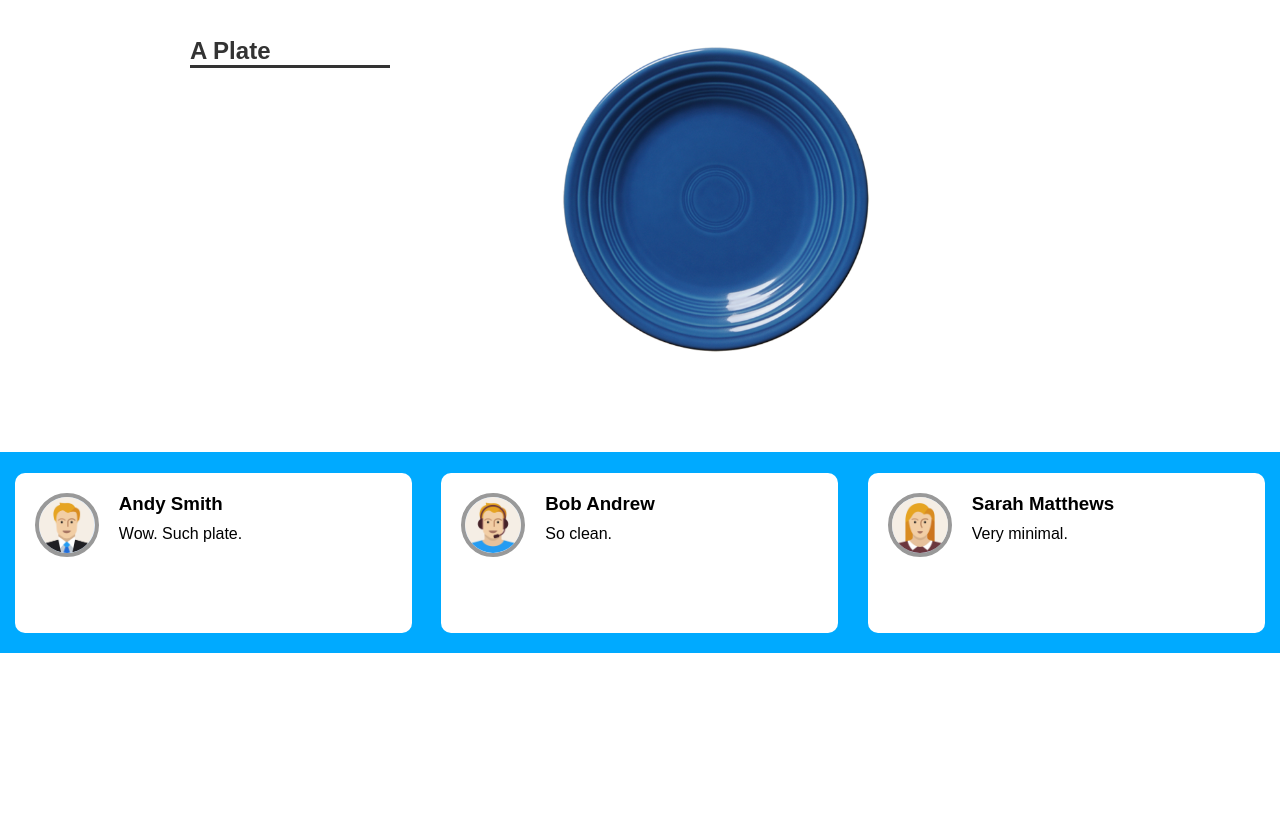
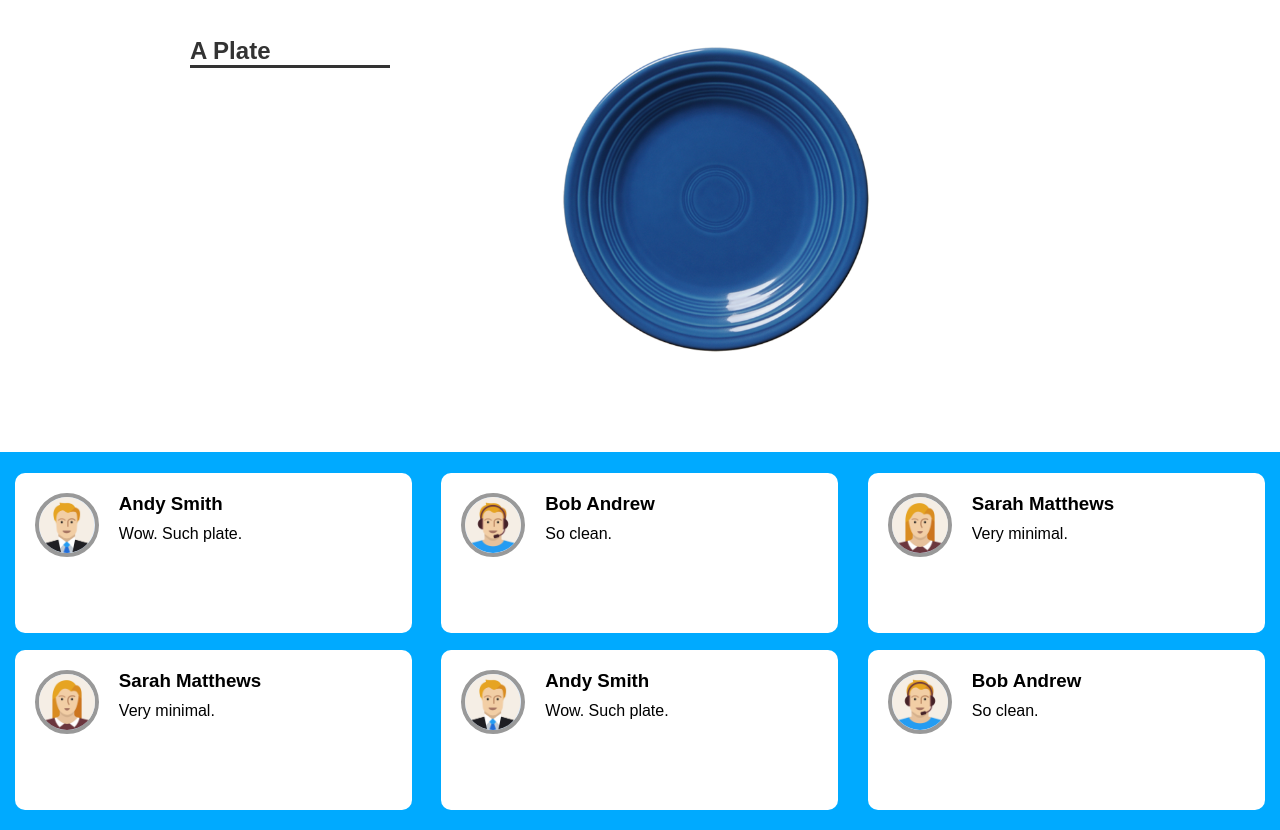
Before and after one commit to suniga-mrs/clean, a plain HTML site: page index.html in a window 1280 px wide. Shown: the part 73-903 px from the top of the page. Before the commit the page ends 800 px from the top, so only its background shows below. Drawn offline with Linux system fonts and the light colour scheme; a web font is replaced by a local one.

Commit message:
customized mod03-09

```diff
--- a/index.html
+++ b/index.html
@@ -56,31 +56,23 @@
 			<p class="comment">Very minimal.</p>
 		</div>
 
-<!-- 		<div class="column">
-			<div class="avatar"></div>
-			<h3 class="username">Bob Smith</h3>
-			<p class="comment">Lorem ipsum dolor sit amet, consectetur adipisicing elit, sed do eiusmod
-				tempor incididunt ut labore et dolore magna aliqua. Ut enim ad minim veniam,
-				quis</p>
+		<div class="column">
+			<img class="avatar" src="assets/images/avatar3.png">
+			<h3 class="username">Sarah Matthews</h3>
+			<p class="comment">Very minimal.</p>
 		</div>
 
 		<div class="column">
-			<div class="avatar"></div>
-			<h3 class="username">Bob Smith</h3>
-			<p class="comment">Lorem ipsum dolor sit amet, consectetur adipisicing elit, sed do eiusmod
-				tempor incididunt ut labore et dolore magna aliqua. Ut enim ad minim veniam,
-				quis</p>
+			<img class="avatar" src="assets/images/avatar.png">
+			<h3 class="username">Andy Smith</h3>
+			<p class="comment">Wow. Such plate.</p>
 		</div>
 
 		<div class="column">
-			<div class="avatar"></div>
-			<h3 class="username">Bob Smith</h3>
-			<p class="comment">Lorem ipsum dolor sit amet, consectetur adipisicing elit, sed do eiusmod
-				tempor incididunt ut labore et dolore magna aliqua. Ut enim ad minim veniam,
-				quis nostrud exercitation ullamco laboris nisi ut aliquip ex ea commodo
-				consequat.</p>
+			<img class="avatar" src="assets/images/avatar2.png">
+			<h3 class="username">Bob Andrew</h3>
+			<p class="comment">So clean.</p>
 		</div>
- -->
 	</div>
 
 </body>
```
